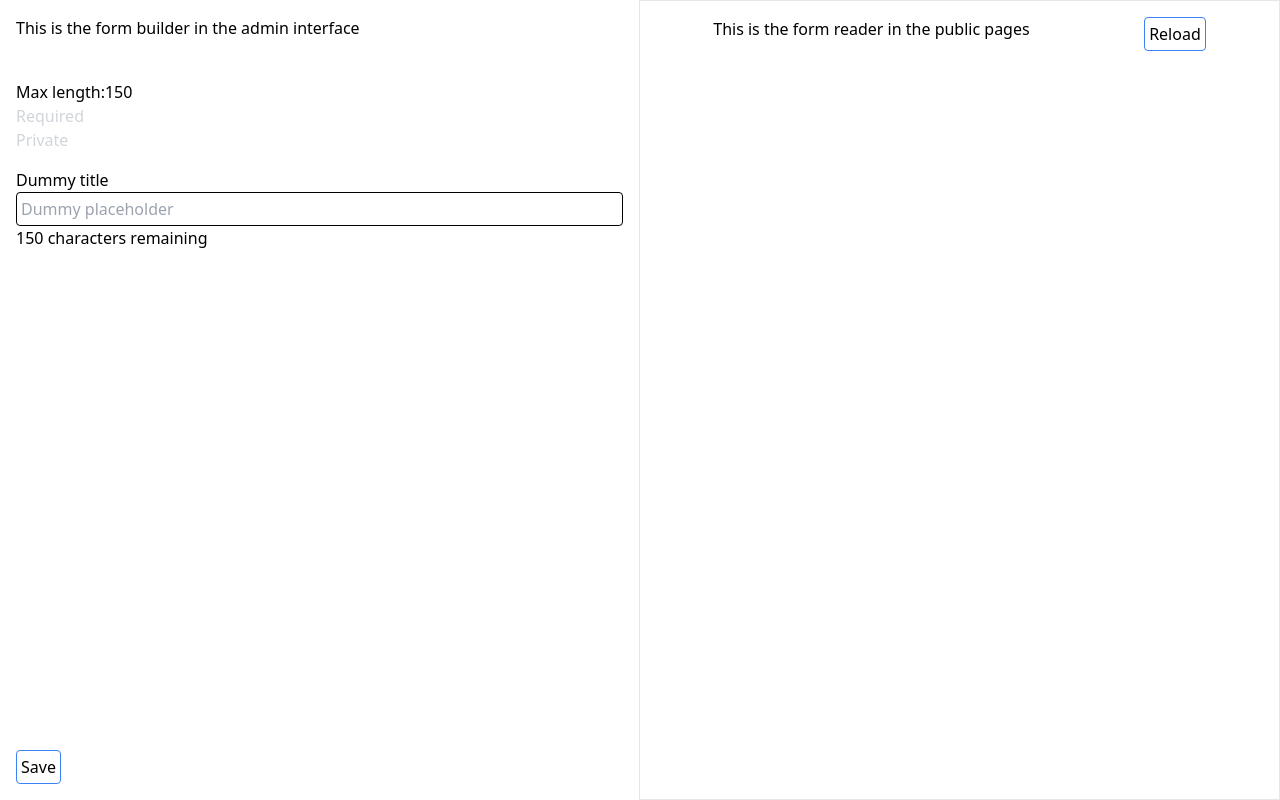
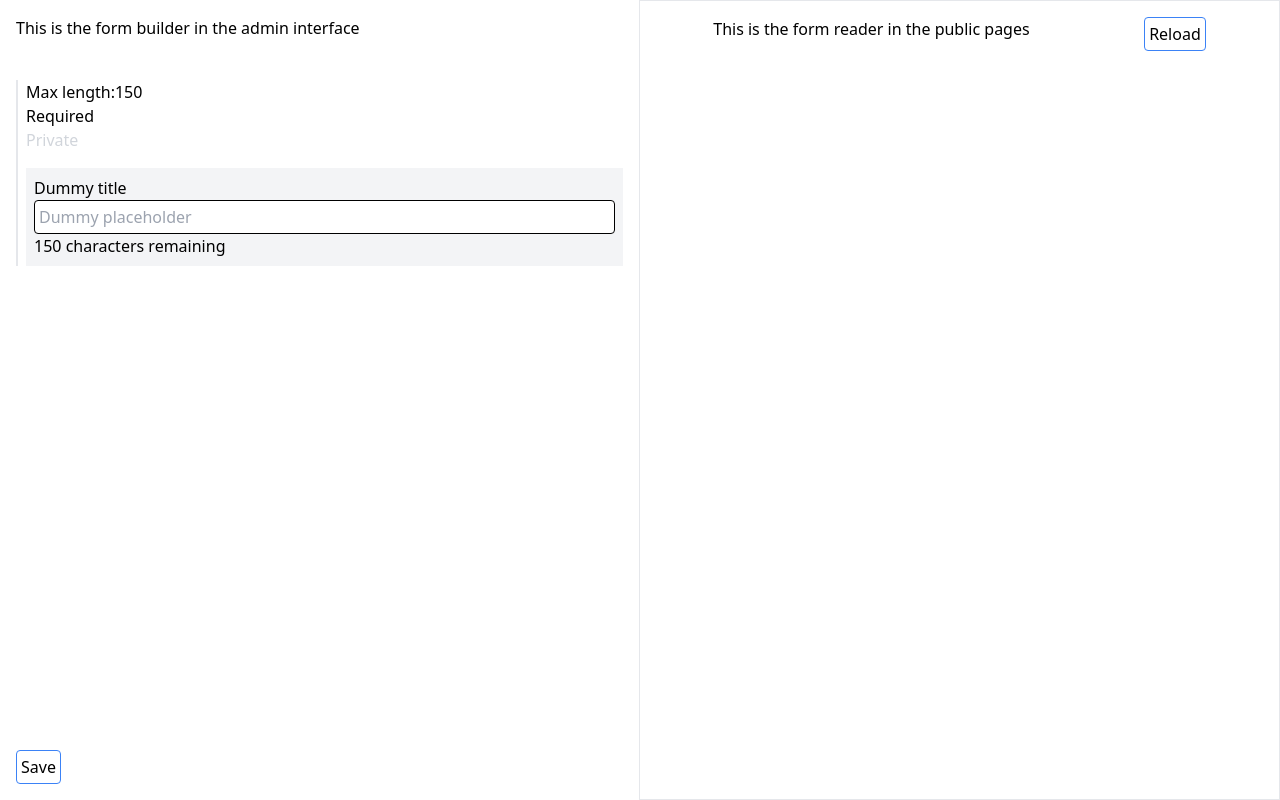
Before and after one commit to loicboset/dynamic-form-builder, a React (Create React App) app: page / in a window 1280 px wide. Built offline with nearby package versions, Linux system fonts and the light colour scheme.

Commit message:
Add styling and require + private

```diff
--- a/src/components/FormBuilder.jsx
+++ b/src/components/FormBuilder.jsx
@@ -19,6 +19,7 @@
   }, []);
 
   const handleChangeInput = (id, name, value) => {
+    console.log('name, value', name, value)
     const copyInputs = [...inputs];
     const updatedInput = copyInputs.find((input) => input.id === id);
     updatedInput[name] = value;
--- a/src/components/builders/ShortText.jsx
+++ b/src/components/builders/ShortText.jsx
@@ -1,9 +1,9 @@
 import React from 'react';
 
 const ShortText = ({ input, handleChangeInput }) => {
-
+  console.log('input', input);
   return (
-    <div>
+    <div className='border-l-2 pl-2'>
       <div>
         <div>
           <label htmlFor='maxLength'>Max length:</label>
@@ -13,18 +13,39 @@
             onChange={(e) => handleChangeInput(input.id, e.target.name, e.target.value)}
           />
         </div>
-        <div>
-          <span className='text-gray-300'>Required</span>
+        <div className='select-none'>
+          <span
+            name='required'
+            className={`cursor-pointer ${input.required ? '' : 'text-gray-300'}`}
+            onClick={(e) => {
+              handleChangeInput(
+                input.id, e.target.getAttribute('name'), !input.required
+              );
+            }}
+          >
+            Required
+          </span>
         </div>
-        <div>
-          <span className='text-gray-300'>Private</span>
+        <div className='select-none'>
+          <span
+            name='private'
+            className={`cursor-pointer ${input.private ? '' : 'text-gray-300'}`}
+            onClick={(e) => {
+              handleChangeInput(
+                input.id, e.target.getAttribute('name'), !input.private
+              );
+            }}
+          >
+            Private
+          </span>
         </div>
       </div>
 
-      <div className='mt-4'>
+      <div className='bg-gray-100 mt-4 p-2'>
         <div>
           <input
             name='name'
+            className='bg-gray-100'
             value={input.name}
             onChange={(e) => handleChangeInput(input.id, e.target.name, e.target.value)}
           />
```
